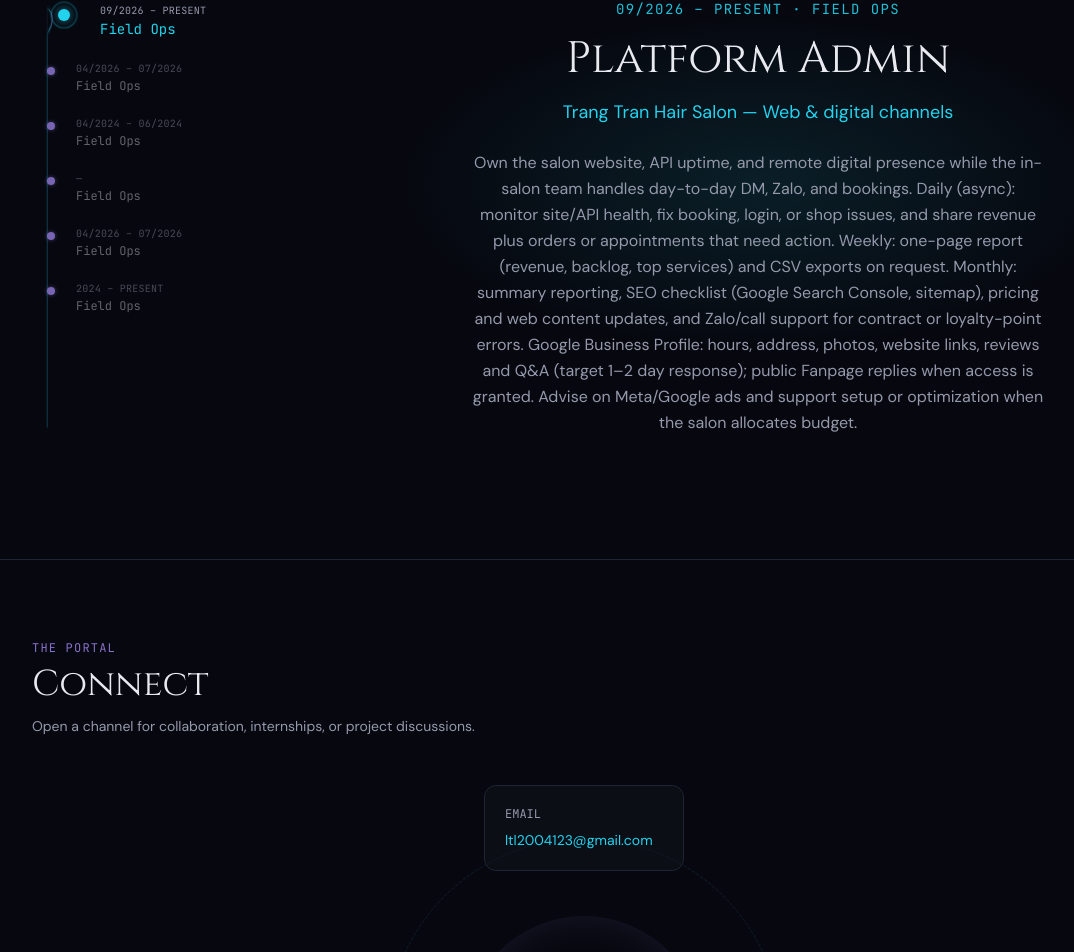
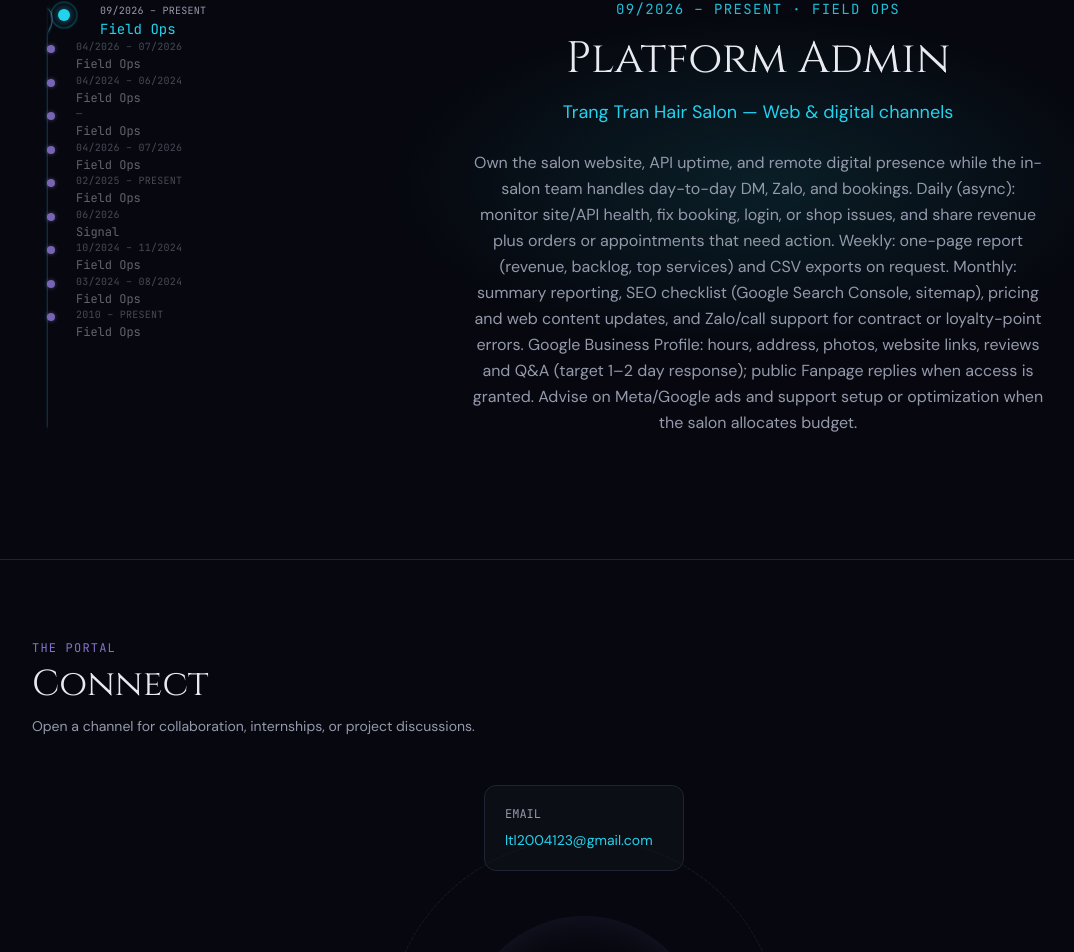
Before and after one commit to LLLVPN4423/LyThanhLoi_Porfolio, a Next.js app: page / in a window 1280 px wide. Shown: the part 3996-4948 px from the top of the page, without its empty margins (56-1130 px from the left). Built offline with nearby package versions, Linux system fonts and the light colour scheme; grey boxes are pictures that could not be loaded.

Commit message:
Split Other Experiences into separate Chronicle entries and add Vua Cafe barista certificate.

```diff
--- a/src/data/timeline.ts
+++ b/src/data/timeline.ts
@@ -54,12 +54,48 @@
     kind: "work",
   },
   {
-    id: "work-other",
-    period: "2024 – Present",
-    title: "Other Experiences",
-    org: "GS25 · FSI · ShopeeFood · King of Clean Coffee",
+    id: "work-shopeefood",
+    period: "02/2025 – Present",
+    title: "Delivery Partner (Part-time)",
+    org: "ShopeeFood",
     description:
-      "Salesperson (GS25), Data Digitizer (FSI), Shipper (ShopeeFood), Barista (King of Clean Coffee) — demonstrates dynamism and the ability to work under high pressure.",
+      "Part-time shipper: deliver food and goods across districts in Ho Chi Minh City.",
+    kind: "work",
+  },
+  {
+    id: "milestone-vua-cafe",
+    period: "06/2026",
+    title: "Professional Barista Training",
+    org: "VUA CAFÉ SẠCH — CaPheNguyenChat.vn",
+    description:
+      "Certificate of completion — Professional Practical Barista Training (Pha chế thực chiến chuyên nghiệp), completed with excellence. Certificate no. VCS-2026-0003. Program motto: real learning, real practice, real business.",
+    kind: "milestone",
+  },
+  {
+    id: "work-fsi",
+    period: "10/2024 – 11/2024",
+    title: "Data Digitizer",
+    org: "FSI",
+    description:
+      "Scanning and data entry: convert physical documents into digital records for National Archives Center No. 2 (Trung tâm Lưu trữ Quốc gia II). Project duration approximately two months.",
+    kind: "work",
+  },
+  {
+    id: "work-gs25",
+    period: "03/2024 – 08/2024",
+    title: "Sales Associate",
+    org: "GS25 Vietnam",
+    description:
+      "Cashier, customer service, and in-store merchandising — product layout and shelf organization.",
+    kind: "work",
+  },
+  {
+    id: "work-family-business",
+    period: "2010 – Present",
+    title: "Family Business Operations",
+    org: "Wholesale & inter-province delivery (Southern Vietnam)",
+    description:
+      "Inventory and purchasing, order picking, motorcycle deliveries and assisting truck loads, invoicing and payment collection. Ship general merchandise — snacks, consumer goods, corrugated cartons — across Southern Vietnam provinces.",
     kind: "work",
   },
 ];
```
